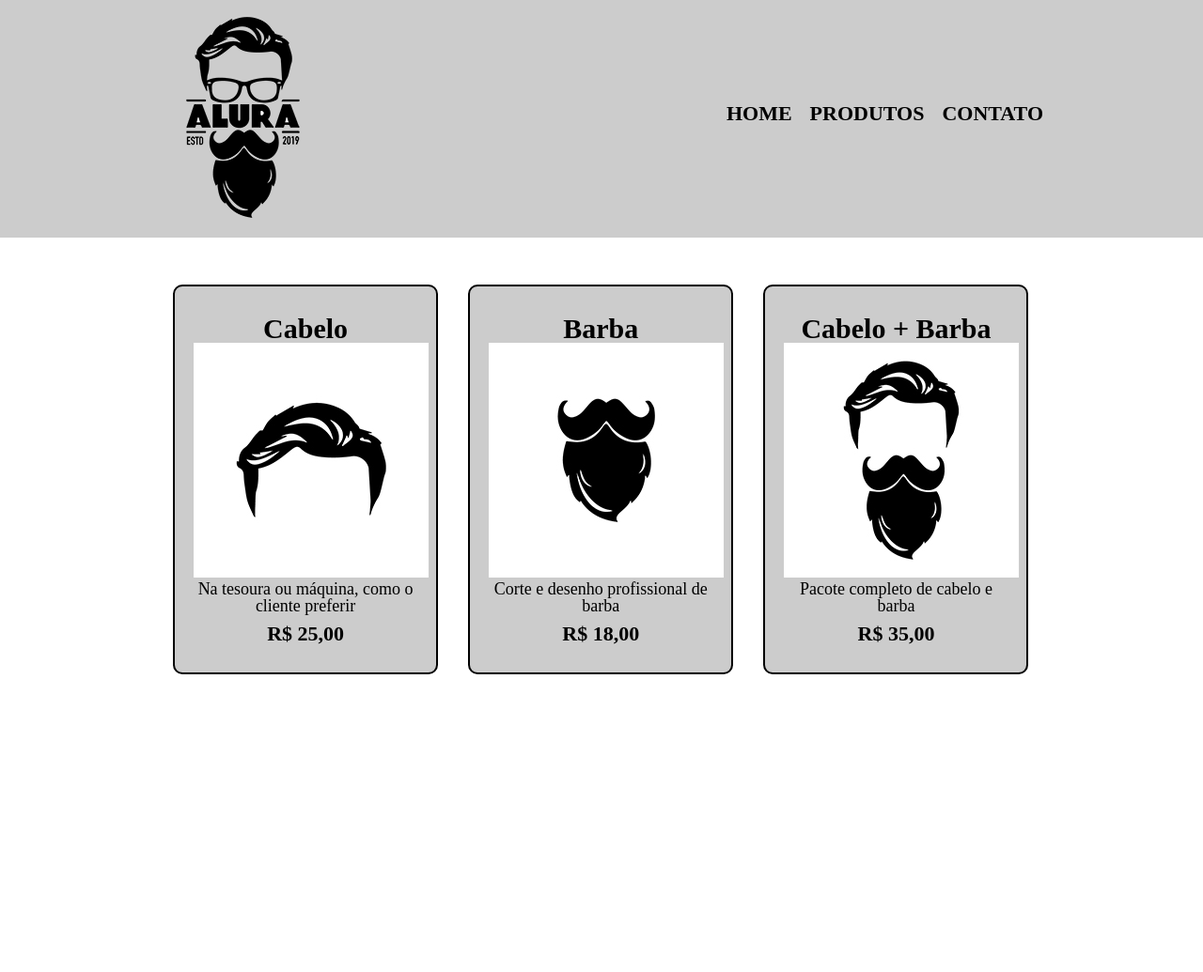
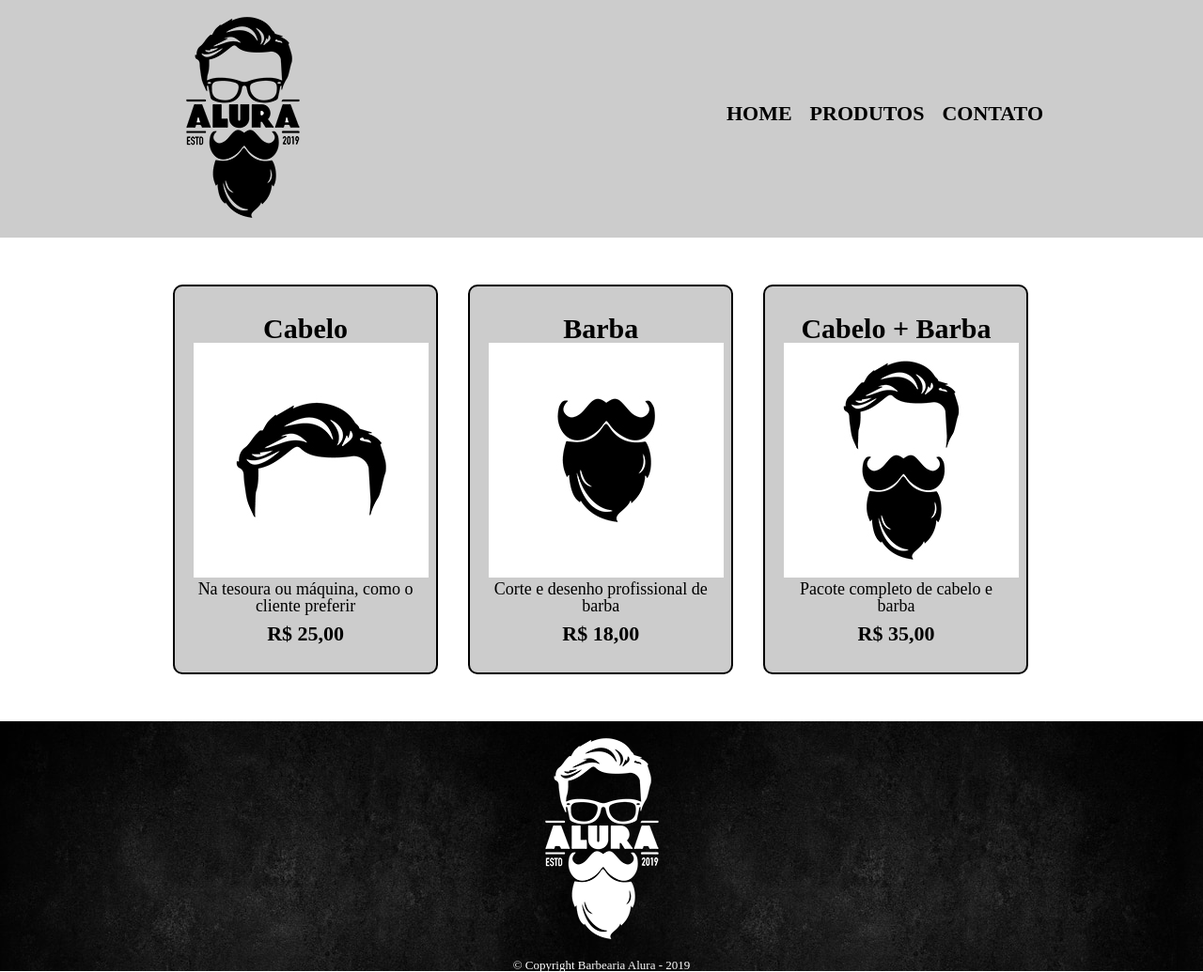
Before and after one commit to AnaNK9/A1, a plain HTML site: page produtos.html in a window 1280 px wide. Shown: the whole page at 94% size. Before the commit the page ends 800 px from the top, so only its background shows below. Drawn offline with Linux system fonts and the light colour scheme.

Commit message:
Add files via upload

```diff
--- a/produtos.css
+++ b/produtos.css
@@ -79,3 +79,14 @@ nav a:hover{
 .produtos li:hover h2{
     font-size: 34px;
 }
+
+footer{
+    text-align: center;
+    background: url(bg.jpg);
+    padding: 40px 0;
+}
+
+.copyright{
+    color: #ffffff;
+    font-size: 13px;
+}
--- a/produtos.html
+++ b/produtos.html
@@ -50,10 +50,11 @@
 
 </ul>
 
-
+<footer>
+	<img src="logo-branco.png">
+	<p class="copyright"> &copy; Copyright Barbearia Alura - 2019 </p>
+</footer>
 
 </body>
 
-
-
 </html>
```
